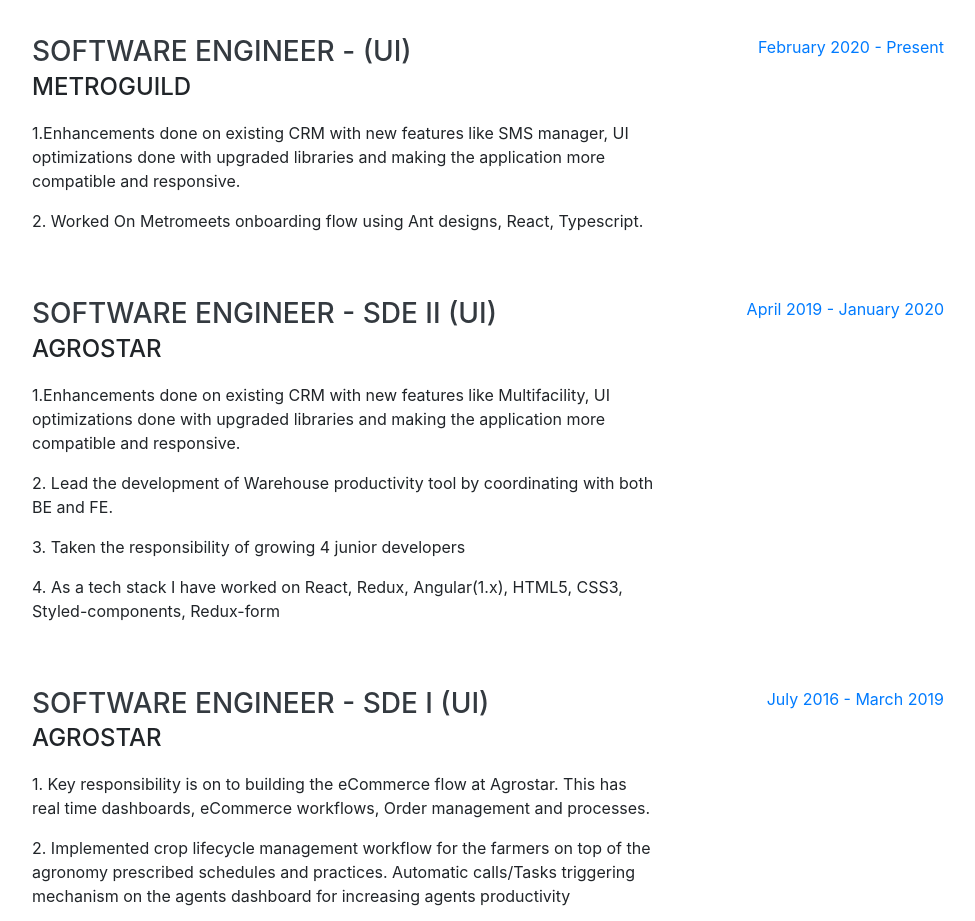
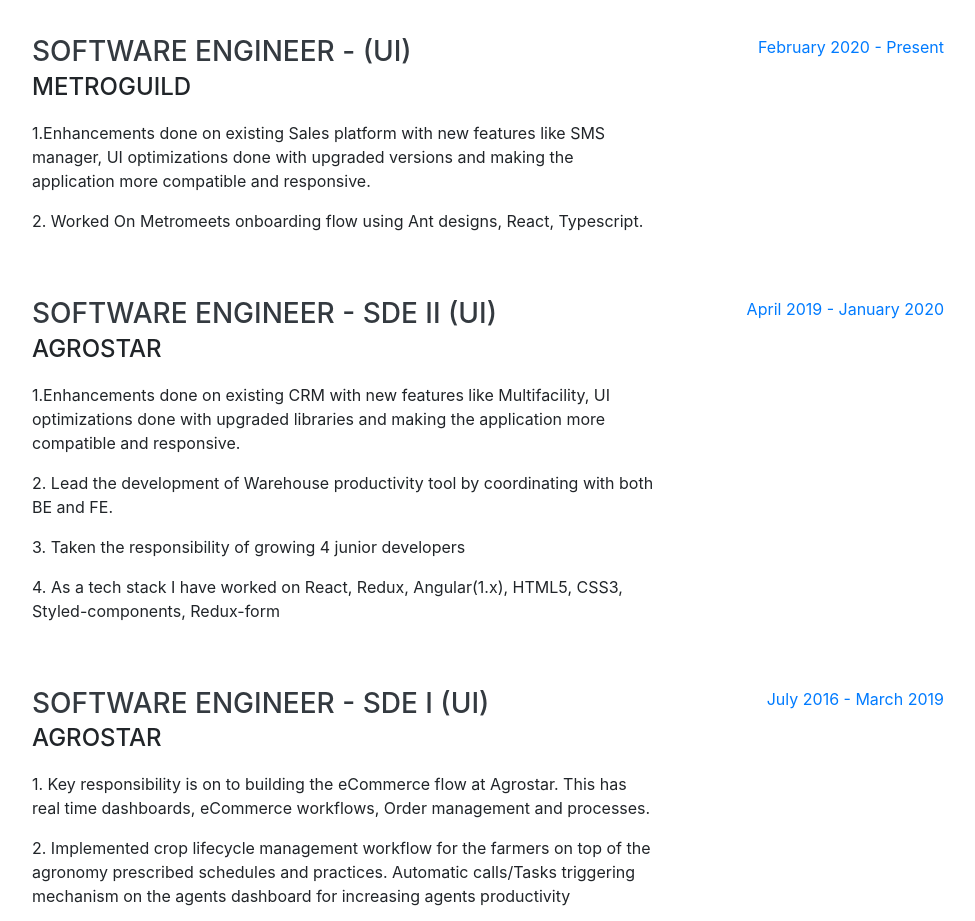
Before and after one commit to sonalioswal/portfolio, a website with bundled scripts: page index.html in a window 1280 px wide. Shown: the part 900-1821 px from the top of the page, without its empty margins (288-1263 px from the left). Built offline with nearby package versions, Linux system fonts and the light colour scheme; a web font is replaced by a local one.

Commit message:
Update index.html

```diff
--- a/index.html
+++ b/index.html
@@ -128,7 +128,7 @@
               <h3 class="mb-0">Software Engineer - (UI)</h3>
               <div class="subheading mb-3">Metroguild</div>
                 <p>
-                  1.Enhancements done on existing CRM with new features like SMS manager, UI optimizations done with upgraded libraries and making the application more compatible and responsive.
+                  1.Enhancements done on existing Sales platform with new features like SMS manager, UI optimizations done with upgraded versions and making the application more compatible and responsive.
                 </p>
                 <p>
                   2. Worked On Metromeets onboarding flow using Ant designs, React, Typescript.
```
